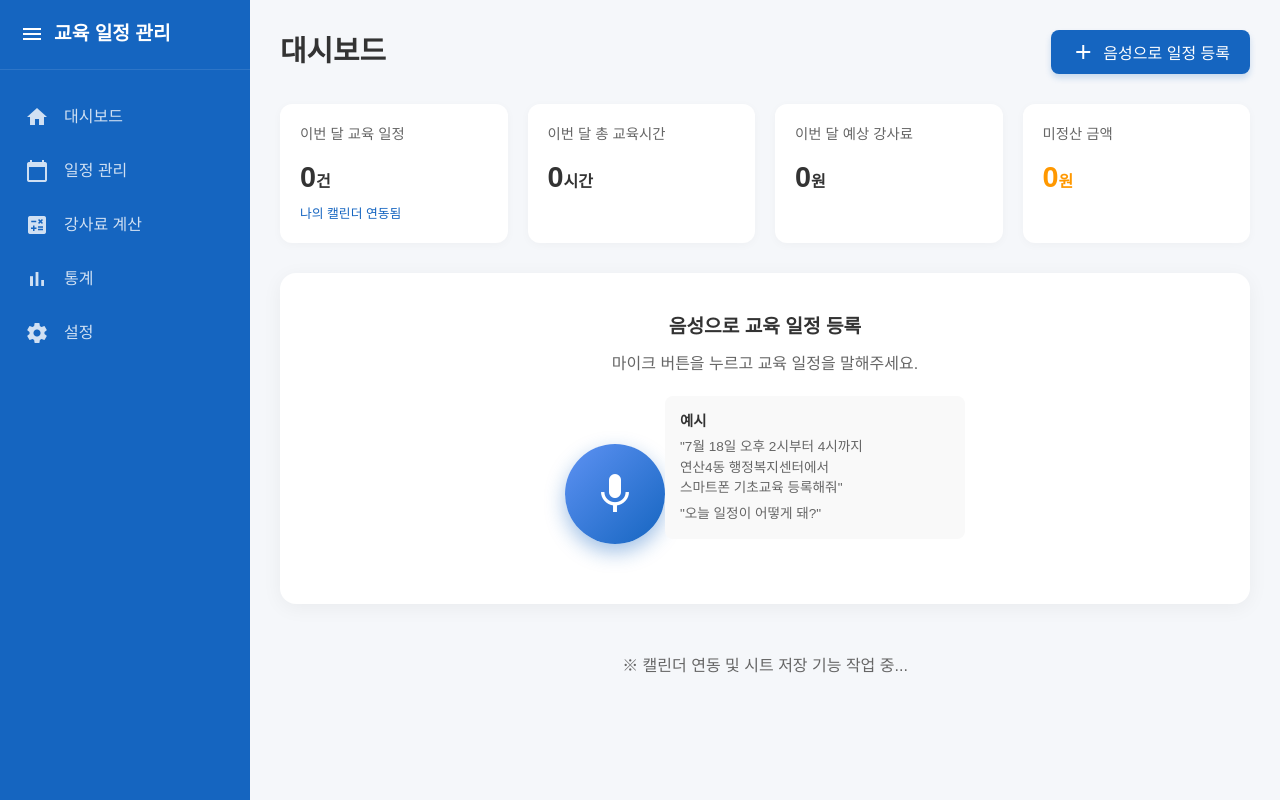
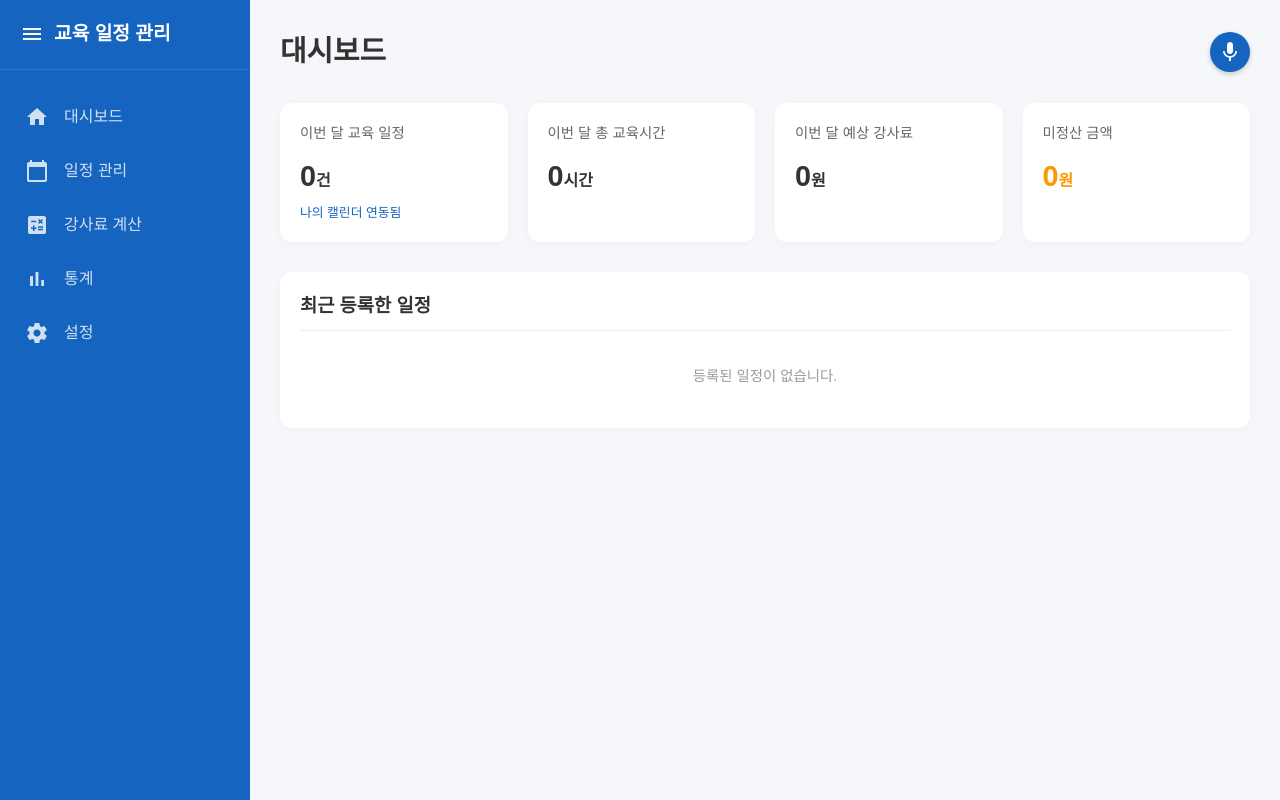
Before and after one commit to comit5114-glitch/calendar_edu, a Next.js app: page / in a window 1280 px wide. Built offline with nearby package versions, Linux system fonts and the light colour scheme; a web font is replaced by a local one.

Commit message:
Add files via upload

```diff
--- a/src/app/page.tsx
+++ b/src/app/page.tsx
@@ -2,56 +2,25 @@
 
 import { useState, useEffect, useRef } from 'react';
 import { parseKoreanVoice } from '@/utils/nlp';
-import { getMonthlyStats, saveEventToLocal } from '@/utils/storage';
+import { getMonthlyStats, saveEventToLocal, getLocalEvents, ScheduleEvent } from '@/utils/storage';
 
 export default function Home() {
   const [isRecording, setIsRecording] = useState(false);
   const [voiceText, setVoiceText] = useState('마이크 버튼을 누르고 교육 일정을 말해주세요.');
 
   const [stats, setStats] = useState({ count: 0, totalDuration: 0, totalFee: 0 });
+  const [events, setEvents] = useState<ScheduleEvent[]>([]);
   const recognitionRef = useRef<any>(null);
+  const transcriptRef = useRef<string>('');
 
   useEffect(() => {
-    // 현재 달(예: '2026-07') 기준으로 통계 불러오기
     const now = new Date();
     const monthStr = `${now.getFullYear()}-${String(now.getMonth() + 1).padStart(2, '0')}`;
     setStats(getMonthlyStats(monthStr));
+    setEvents(getLocalEvents());
   }, []);
 
-  const handleMicClick = () => {
-    if (isRecording) {
-      if (recognitionRef.current) {
-        recognitionRef.current.stop();
-      }
-      setIsRecording(false);
-      setVoiceText('음성 인식을 중지했습니다.');
-      return;
-    }
-
-    const SpeechRecognition = (window as any).SpeechRecognition || (window as any).webkitSpeechRecognition;
-
-    if (!SpeechRecognition) {
-      alert('음성 인식을 지원하지 않는 브라우저입니다. 안드로이드는 Chrome, 아이폰은 Safari를 이용해주세요.');
-      return;
-    }
-
-    const recognition = new SpeechRecognition();
-    recognition.lang = 'ko-KR';
-    recognition.interimResults = false;
-    recognition.maxAlternatives = 1;
-    recognition.continuous = true;
-    recognitionRef.current = recognition;
-
-    recognition.onstart = () => {
-      setIsRecording(true);
-      setVoiceText('듣고 있습니다... 마이크를 다시 누르면 정지됩니다.');
-    };
-
-    recognition.onresult = (event: any) => {
-      const lastIndex = event.results.length - 1;
-      const transcript = event.results[lastIndex][0].transcript;
-      setVoiceText(`인식됨: "${transcript}"`);
-
+  const processVoiceCommand = (transcript: string) => {
       const parsedData = parseKoreanVoice(transcript);
       console.log('분석 결과:', parsedData);
 
@@ -115,8 +84,9 @@ export default function Home() {
         const now = new Date();
         const monthStr = `${now.getFullYear()}-${String(now.getMonth() + 1).padStart(2, '0')}`;
         setStats(getMonthlyStats(monthStr));
+        setEvents(getLocalEvents());
 
-        setVoiceText('✅ 일정이 저장되었습니다! (마이크를 다시 눌러 정지할 수 있습니다)');
+        setVoiceText('✅ 일정이 정상적으로 등록되었습니다!');
 
         fetch('/api/sheets', {
           method: 'POST',
@@ -124,6 +94,49 @@ export default function Home() {
           body: JSON.stringify(feeData)
         }).catch(e => console.log('시트 에러 무시', e));
       }
+  };
+
+  const handleMicClick = () => {
+    if (isRecording) {
+      if (recognitionRef.current) {
+        recognitionRef.current.stop();
+      }
+      setIsRecording(false);
+      if (transcriptRef.current.trim().length > 0) {
+        processVoiceCommand(transcriptRef.current);
+      } else {
+        setVoiceText('음성 인식을 중지했습니다.');
+      }
+      return;
+    }
+
+    const SpeechRecognition = (window as any).SpeechRecognition || (window as any).webkitSpeechRecognition;
+
+    if (!SpeechRecognition) {
+      alert('음성 인식을 지원하지 않는 브라우저입니다. 안드로이드는 Chrome, 아이폰은 Safari를 이용해주세요.');
+      return;
+    }
+
+    transcriptRef.current = '';
+    const recognition = new SpeechRecognition();
+    recognition.lang = 'ko-KR';
+    recognition.interimResults = true;
+    recognition.maxAlternatives = 1;
+    recognition.continuous = true;
+    recognitionRef.current = recognition;
+
+    recognition.onstart = () => {
+      setIsRecording(true);
+      setVoiceText('듣고 있습니다... 말씀을 모두 마치신 후 마이크를 한 번 더 눌러주세요.');
+    };
+
+    recognition.onresult = (event: any) => {
+      let currentTranscript = '';
+      for (let i = 0; i < event.results.length; i++) {
+        currentTranscript += event.results[i][0].transcript + ' ';
+      }
+      transcriptRef.current = currentTranscript.trim();
+      setVoiceText(`"${transcriptRef.current}"\n(완료 시 마이크를 다시 눌러주세요)`);
     };
 
     recognition.onerror = (event: any) => {
@@ -134,7 +147,14 @@ export default function Home() {
     };
 
     recognition.onend = () => {
-      setIsRecording(false);
+      if (isRecording) {
+         setIsRecording(false);
+         if (transcriptRef.current.trim().length > 0) {
+            processVoiceCommand(transcriptRef.current);
+         } else {
+            setVoiceText('음성 인식이 종료되었습니다.');
+         }
+      }
     };
 
     recognition.start();
@@ -144,10 +164,32 @@ export default function Home() {
     <div>
       <div className="top-bar">
         <h1>대시보드</h1>
-        <button className="btn-primary" onClick={handleMicClick}>
-          <i className="material-icons">add</i> 음성으로 일정 등록
+        <button
+          className={`mic-btn-small ${isRecording ? 'recording' : ''}`}
+          onClick={handleMicClick}
+          style={{
+            background: isRecording ? '#ff4d4f' : 'var(--primary)',
+            color: 'white',
+            border: 'none',
+            borderRadius: '50%',
+            width: '40px',
+            height: '40px',
+            display: 'flex',
+            alignItems: 'center',
+            justifyContent: 'center',
+            cursor: 'pointer',
+            boxShadow: '0 2px 5px rgba(0,0,0,0.2)'
+          }}
+        >
+          <i className="material-icons">mic</i>
         </button>
       </div>
+
+      {voiceText && voiceText !== '마이크 버튼을 누르고 교육 일정을 말해주세요.' && (
+        <p style={{color: 'var(--primary)', fontSize: '0.9rem', marginBottom: '15px', padding: '10px', background: '#e6f7ff', borderRadius: '5px'}}>
+          {voiceText}
+        </p>
+      )}
 
       {/* Stats Row */}
       <div className="stats-row">
@@ -170,31 +212,32 @@ export default function Home() {
         </div>
       </div>
 
-      {/* Voice Mic Section */}
-      <div className="mic-section">
-        <h3 style={{fontSize: '1.2rem', marginBottom: '10px'}}>음성으로 교육 일정 등록</h3>
-        <p className="grey-text" style={{color: 'var(--text-muted)'}}>{voiceText}</p>
-
-        <button
-          className={`mic-btn-huge ${isRecording ? 'recording' : ''}`}
-          onClick={handleMicClick}
-        >
-          <i className="material-icons">mic</i>
-        </button>
-
-        <div style={{marginTop: '20px', textAlign: 'left', background: '#f9f9f9', padding: '15px', borderRadius: '8px', display: 'inline-block', minWidth: '300px'}}>
-          <p style={{fontSize: '0.9rem', marginBottom: '5px'}}><b>예시</b></p>
-          <p style={{fontSize: '0.85rem', color: 'var(--text-muted)', marginBottom: '5px'}}>
-            "7월 18일 오후 2시부터 4시까지<br/>연산4동 행정복지센터에서<br/>스마트폰 기초교육 등록해줘"
-          </p>
-          <p style={{fontSize: '0.85rem', color: 'var(--text-muted)'}}>
-            "오늘 일정이 어떻게 돼?"
-          </p>
-        </div>
-      </div>
-
-      <div style={{textAlign: 'center', marginTop: '50px', color: 'var(--text-muted)'}}>
-        <p>※ 캘린더 연동 및 시트 저장 기능 작업 중...</p>
+      {/* Recent Events Section */}
+      <div className="stat-card" style={{marginTop: '20px', marginBottom: '20px'}}>
+        <h3 style={{marginBottom: '15px', borderBottom: '1px solid #eee', paddingBottom: '10px'}}>최근 등록한 일정</h3>
+        {events.length === 0 ? (
+          <p style={{fontSize: '0.9rem', color: '#999', textAlign: 'center', padding: '20px 0'}}>등록된 일정이 없습니다.</p>
+        ) : (
+          <div style={{display: 'flex', flexDirection: 'column', gap: '10px'}}>
+            {events.slice(-5).reverse().map(e => (
+              <div key={e.id} style={{padding: '12px', background: '#f5f5f5', borderRadius: '8px', textAlign: 'left', display: 'flex', flexDirection: 'column', gap: '5px'}}>
+                <div style={{display: 'flex', justifyContent: 'space-between'}}>
+                  <strong>{e.date} {e.start}~{e.end}</strong>
+                  <span style={{fontSize: '0.85rem', color: '#666', background: '#e0e0e0', padding: '2px 6px', borderRadius: '4px'}}>{e.duration}시간</span>
+                </div>
+                <div style={{color: '#444'}}>
+                  기관명: {e.institution} | 과정명: {e.course}
+                </div>
+                <div style={{fontSize: '0.85rem', color: '#666'}}>
+                  반복일정: {e.repeat || '없음'} | 알림: {e.notification || '없음'}
+                </div>
+                <div style={{fontSize: '0.9rem', color: 'var(--primary)', fontWeight: 'bold', alignSelf: 'flex-end'}}>
+                  강사료: {e.totalFee === '' ? '미정' : `${Number(e.totalFee).toLocaleString()}원`}
+                </div>
+              </div>
+            ))}
+          </div>
+        )}
       </div>
 
     </div>
```
Also changed, not shown: src/app/schedule/page.tsx (+91 -55 lines).
